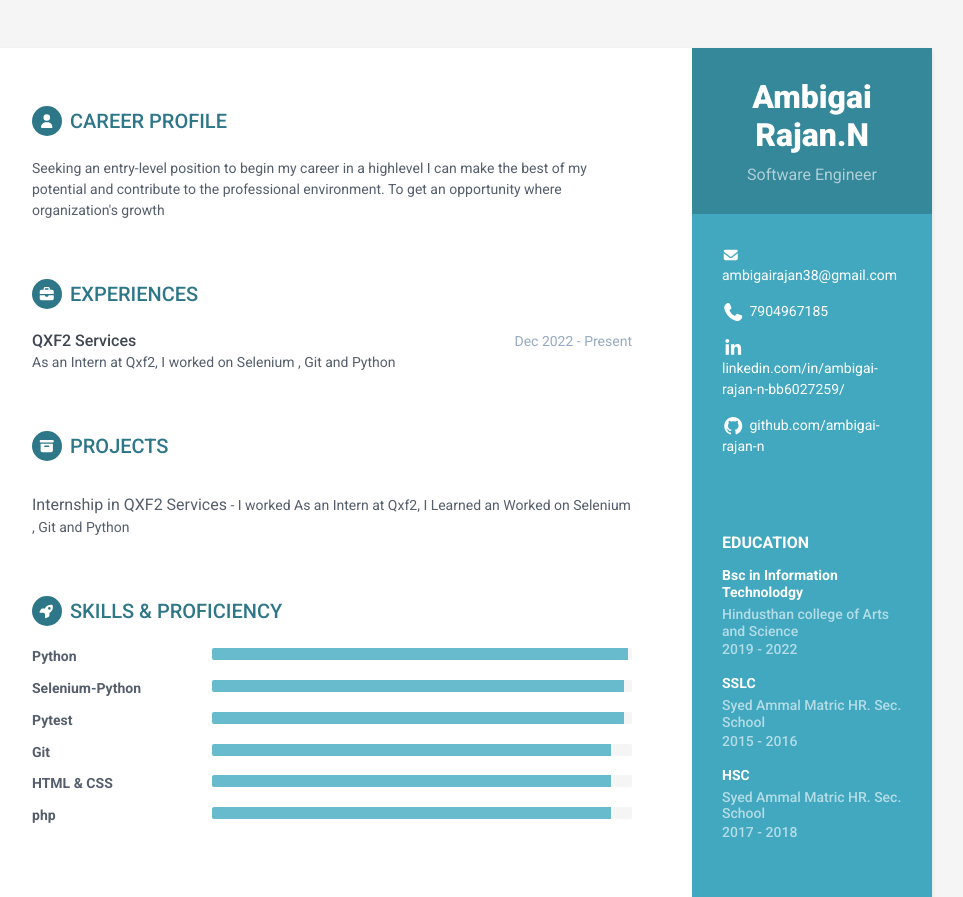
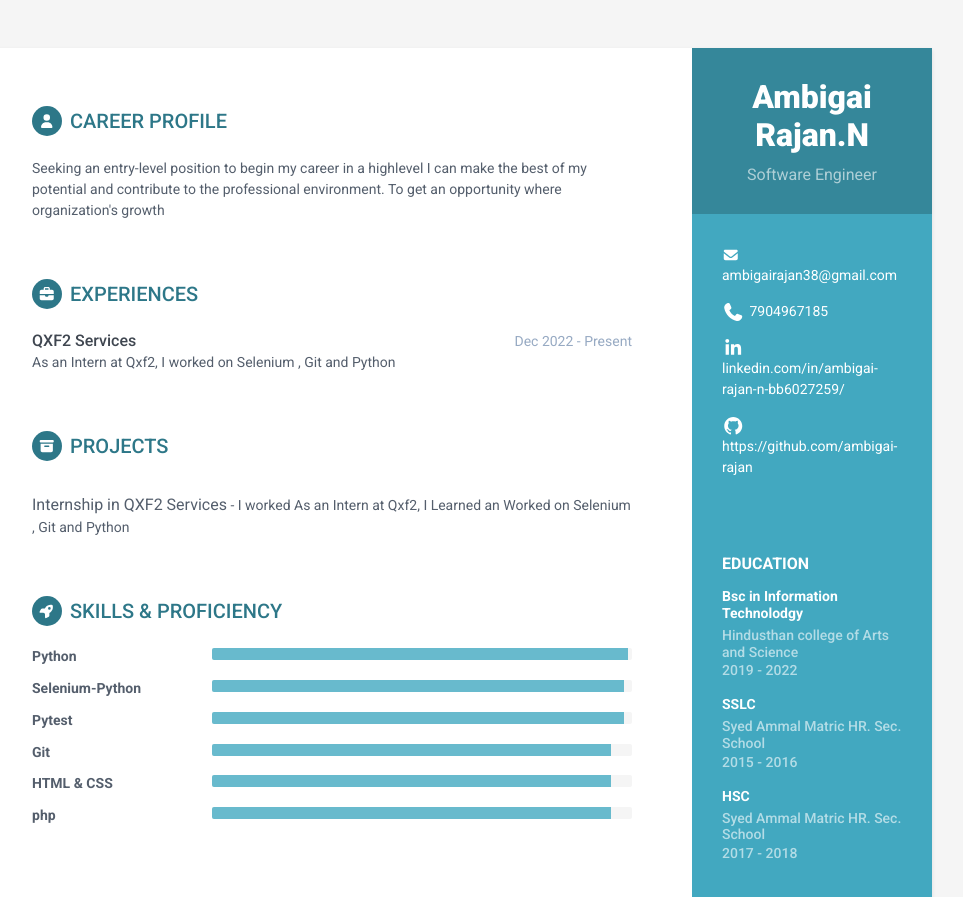
Before and after one commit to ambigai-rajan/flask, a plain HTML site: page templates/index.html in a window 1280 px wide. Shown: the top 897 px of the page, without its empty margins (188-1151 px from the left). Drawn offline with nearby package versions, Linux system fonts and the light colour scheme; files that its build step writes are made by us from their sources; files whose address does not match are found by name.

Commit message:
links added

```diff
--- a/templates/index.html
+++ b/templates/index.html
@@ -33,7 +33,7 @@
                     <li class="email"><i class="fa-solid fa-envelope"></i><a href="mailto: yourname@email.com">ambigairajan38@gmail.com</a></li>
                     <li class="phone"><i class="fa-solid fa-phone"></i><a href="tel:0123 456 789">7904967185</a></li>
                     <li class="linkedin"><i class="fa-brands fa-linkedin-in"></i><a href="#" target="_blank">linkedin.com/in/ambigai-rajan-n-bb6027259/</a></li>
-                    <li class="github"><i class="fa-brands fa-github"></i><a href="#" target="_blank">github.com/ambigai-rajan-n</a></li>
+                    <li class="github"><i class="fa-brands fa-github"></i><a href="#" target="_blank">https://github.com/ambigai-rajan</a></li>
                 </ul>
             </div><!--//contact-container-->
             <div class="education-container container-block">
```
